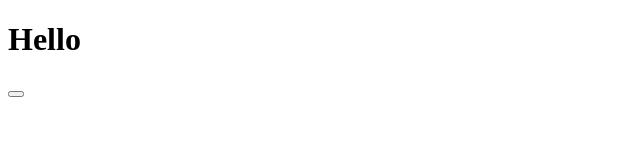
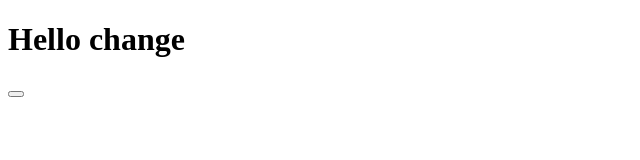
Before and after one commit to AdilBJS/first_project_with_git, a plain HTML site: page index.html in a window 1280 px wide. Shown: the whole page, without its empty margins (0-640 px from the left). Drawn offline with Linux system fonts and the light colour scheme.

Commit message:
check modified text in git

```diff
--- a/index.html
+++ b/index.html
@@ -8,7 +8,7 @@
 </head>
 <body>
 
-    <h1>Hello</h1>
+    <h1>Hello change</h1>
     <div class="class"><button></button></div>
 </body>
 </html>
```
